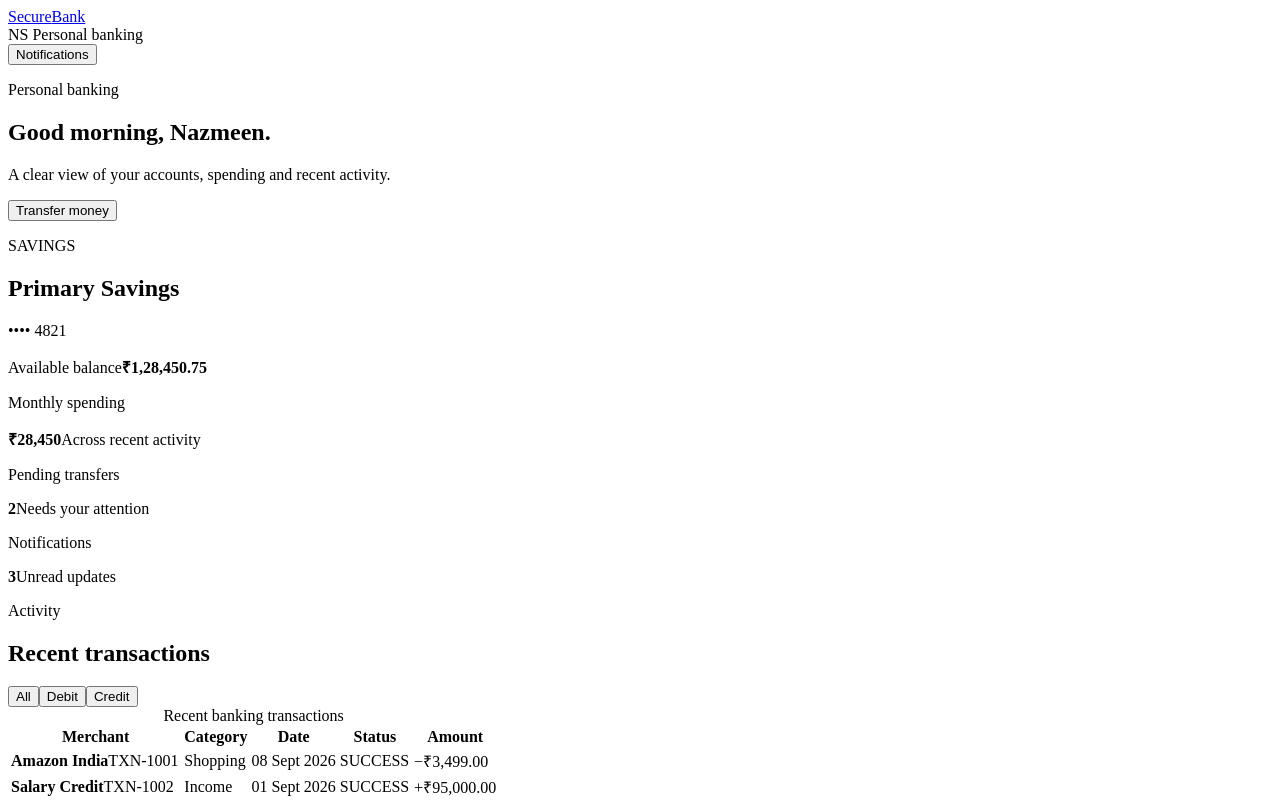
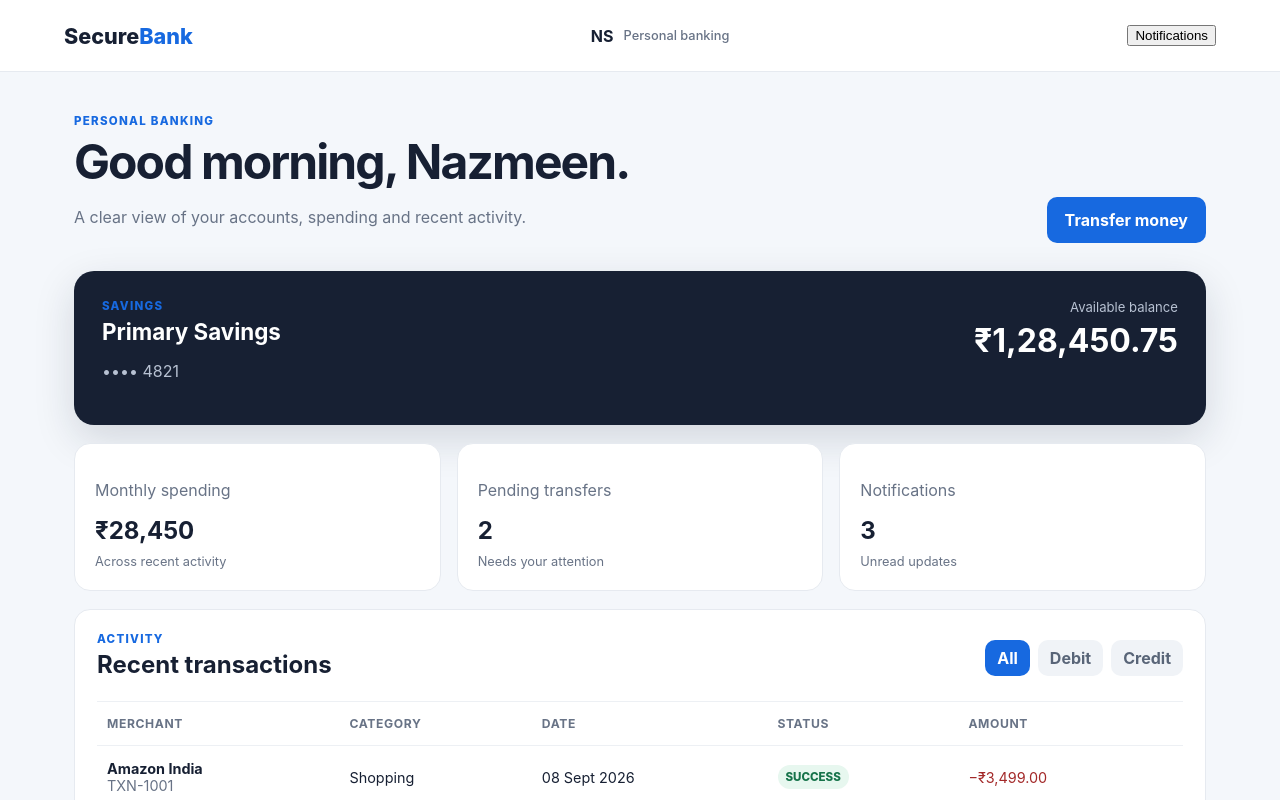
Before and after one commit to NajmeenShaikh/banking-ui-app, a React (Vite) app: page / in a window 1280 px wide. Shown: the top 800 px of the page. Built offline with nearby package versions, Linux system fonts and the light colour scheme.

Commit message:
feat: connect transfer workflow to banking dashboard

```diff
--- a/src/App.tsx
+++ b/src/App.tsx
@@ -1,38 +1,54 @@
+import { useState } from "react";
 import { AccountCard } from "./components/AccountCard";
 import { StatCard } from "./components/StatCard";
 import { TransactionTable } from "./components/TransactionTable";
+import { TransferMoney } from "./components/TransferMoney";
 import { useDashboard } from "./hooks/useDashboard";
-// import "./styles.css";
+import type { Beneficiary } from "./services/transferService";
+import type { Transaction } from "./types/banking";
+import "./styles.css";
 
 const currency = new Intl.NumberFormat("en-IN", { style: "currency", currency: "INR", maximumFractionDigits: 0 });
 
 export default function App() {
   const { data, isLoading, error, retry } = useDashboard();
+  const [isTransferOpen, setIsTransferOpen] = useState(false);
+  const [transferAdjustment, setTransferAdjustment] = useState(0);
+  const [transferTransactions, setTransferTransactions] = useState<Transaction[]>([]);
+
+  const account = data
+    ? { ...data.account, balance: data.account.balance + transferAdjustment }
+    : null;
+
+  const transactions = data ? [...transferTransactions, ...data.transactions] : [];
+
+  const handleTransferSuccess = (amount: number, transactionId: string, beneficiary: Beneficiary) => {
+    setTransferAdjustment((current) => current - amount);
+    setTransferTransactions((current) => [
+      {
+        id: transactionId,
+        merchant: beneficiary.name,
+        category: "Transfer",
+        amount,
+        type: "DEBIT",
+        status: "SUCCESS",
+        date: new Date().toISOString().slice(0, 10),
+      },
+      ...current,
+    ]);
+  };
 
   return (
     <div className="app-shell">
-
       <header className="topbar">
-  <a className="brand" href="/" aria-label="SecureBank home">
-    Secure<span>Bank</span>
-  </a>
-
-  <div className="user-menu" aria-label="Signed in user">
-    NS <span>Personal banking</span>
-  </div>
-
+        <a className="brand" href="/" aria-label="SecureBank home">Secure<span>Bank</span></a>
+        <div className="user-menu" aria-label="Signed in user">NS <span>Personal banking</span></div>
         {data && (
-    <button
-      className="notification-button"
-      type="button"
-      aria-label={`Notifications, ${data.notifications} unread`}
-    >
+          <button className="notification-button" type="button" aria-label={`Notifications, ${data.notifications} unread`}>
             Notifications
           </button>
         )}
       </header>
-
-
 
       <main className="content">
         <section className="hero" aria-labelledby="page-title">
@@ -41,7 +57,9 @@ export default function App() {
             <h1 id="page-title">Good morning, Nazmeen.</h1>
             <p className="muted">A clear view of your accounts, spending and recent activity.</p>
           </div>
-          <button className="primary" type="button">Transfer money</button>
+          {account && (
+            <button className="primary" type="button" onClick={() => setIsTransferOpen(true)}>Transfer money</button>
+          )}
         </section>
 
         {isLoading && <div className="state" role="status" aria-live="polite" aria-busy="true">Loading your secure dashboard…</div>}
@@ -53,20 +71,28 @@ export default function App() {
           </div>
         )}
 
-        {data && (
+        {data && account && (
           <>
-            <AccountCard account={data.account} />
+            <AccountCard account={account} />
             <section className="stats" aria-label="Account summary">
-              <StatCard label="Monthly spending" value={currency.format(data.monthlySpend)} hint="Across recent activity" />
+              <StatCard label="Monthly spending" value={currency.format(data.monthlySpend + transferAdjustment * -1)} hint="Across recent activity" />
               <StatCard label="Pending transfers" value={String(data.pendingTransfers)} hint="Needs your attention" />
               <StatCard label="Notifications" value={String(data.notifications)} hint="Unread updates" />
             </section>
-            <TransactionTable transactions={data.transactions} />
+            <TransactionTable transactions={transactions} />
           </>
         )}
       </main>
 
       <footer className="footer">Demo portfolio application — no real financial transactions are processed.</footer>
+
+      {isTransferOpen && account && (
+        <TransferMoney
+          account={account}
+          onSuccess={handleTransferSuccess}
+          onClose={() => setIsTransferOpen(false)}
+        />
+      )}
     </div>
   );
 }
```
Lines whose indentation alone changed are shown as unchanged.
